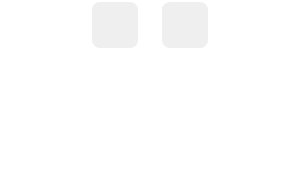
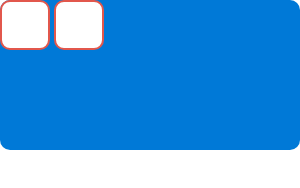
Before and after one commit to SaidRH/ScreenRecorder, an Electron app: page Renderer/index.html in a window 300 px wide. Drawn offline with Linux system fonts and the light colour scheme.

Commit message:
Update style.css

```diff
--- a/Renderer/style.css
+++ b/Renderer/style.css
@@ -3,23 +3,24 @@
     padding: 0;
     box-sizing: border-box;
 }
+
 .container{
-    display: flex;
-    align-items: center;
-    justify-content: center;
-    margin: auto;
+    width: 300px;
+    height: 150px;
+    border-radius: 10px;
+    background-color: #0079d7;
 }
 
 button{
     color: white;
-    margin: auto 10px;
+    background-color: white;
+    margin: auto;
     width: 50px;
     height: 50px;
-    padding: 5px;
     border-radius: 10px;
-    border: white 2px solid;
+    border: #e2574c 2px solid;
 }
 
 button:hover{
-background-color: blue;
+background-color: #e2574c;
 }
```
